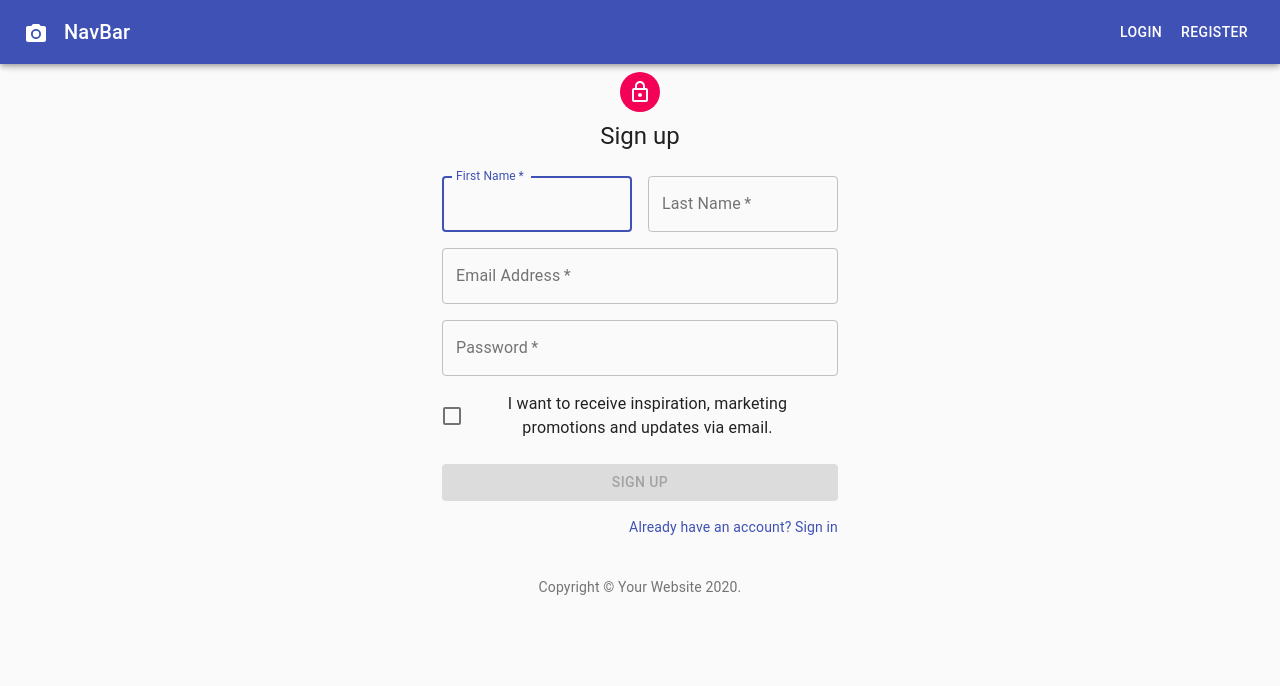
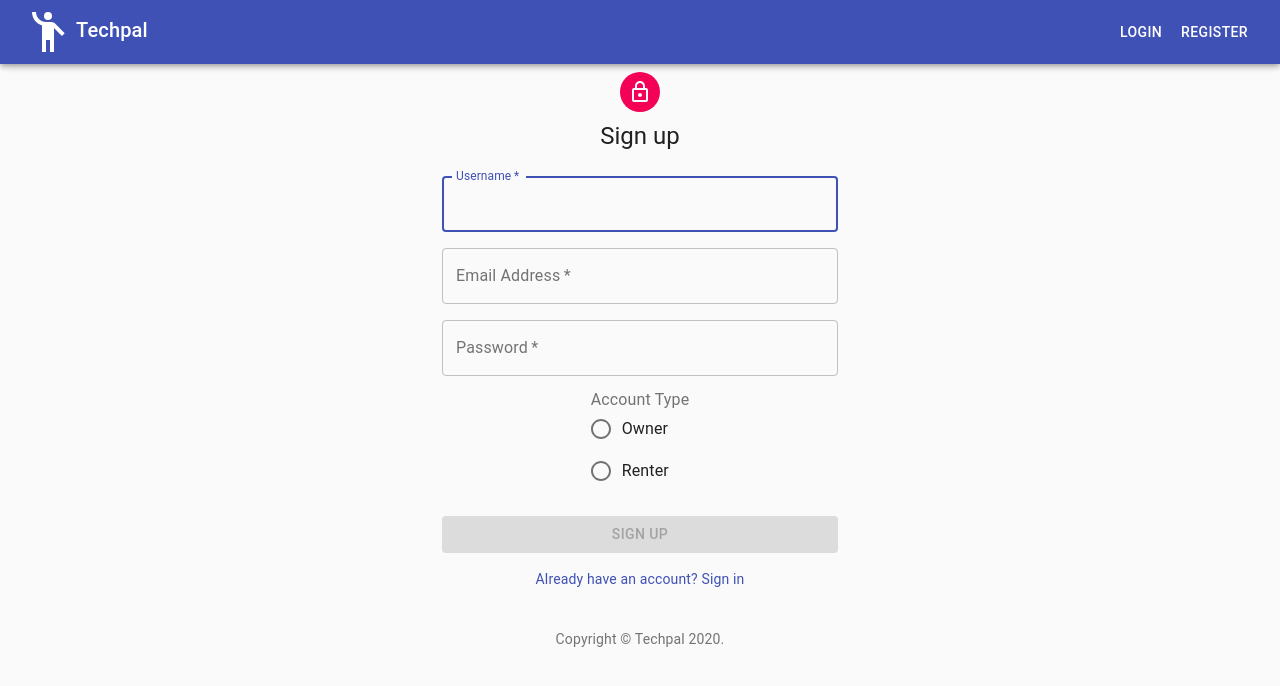
Before and after one commit to lateralcreativity/front-end, a React (Create React App) app in the folder use-my-tech-stuff-app/: page /register in a window 1280 px wide. Shown: the top 686 px of the page. Built offline with nearby package versions, Linux system fonts and the light colour scheme.

Commit message:
Changed copyright href and name, sign up form changed to respresent data structure provided to us, validation errors updated as well, icon and name updated in nav component

```diff
--- a/use-my-tech-stuff-app/src/componets/HomePage.jsx
+++ b/use-my-tech-stuff-app/src/componets/HomePage.jsx
@@ -16,8 +16,8 @@ function Copyright() {
      return (
           <Typography variant="body2" color="textSecondary" align="center">
                {'Copyright © '}
-               <Link color="inherit" href="https://material-ui.com/">
-                    Your Website
+               <Link color="inherit" href="/">
+                    Techpal
       </Link>{' '}
                {new Date().getFullYear()}
                {'.'}
--- a/use-my-tech-stuff-app/src/componets/Login.jsx
+++ b/use-my-tech-stuff-app/src/componets/Login.jsx
@@ -27,8 +27,8 @@ function Copyright() {
   return (
     <Typography variant="body2" color="textSecondary" align="center">
       {'Copyright © '}
-      <Link color="inherit" href="https://material-ui.com/">
-        Your Website
+      <Link color="inherit" href="/">
+        Techpal
       </Link>{' '}
       {new Date().getFullYear()}
       {'.'}
--- a/use-my-tech-stuff-app/src/componets/NavBar.jsx
+++ b/use-my-tech-stuff-app/src/componets/NavBar.jsx
@@ -1,17 +1,19 @@
 import React from 'react';
 import AppBar from '@material-ui/core/AppBar';
-import CameraIcon from '@material-ui/icons/PhotoCamera';
+import EmojiPeopleIcon from '@material-ui/icons/EmojiPeople';
 import CssBaseline from '@material-ui/core/CssBaseline';
 import Toolbar from '@material-ui/core/Toolbar';
 import Typography from '@material-ui/core/Typography';
 import Button from '@material-ui/core/Button';
+import Link from '@material-ui/core/Link';
 import { makeStyles } from '@material-ui/core/styles';
 
 
 const useStyles = makeStyles((theme) => ({
      icon: {
-       marginRight: theme.spacing(2),
-       verticalAlign: 'middle'
+       marginRight: theme.spacing(0.5),
+       verticalAlign: 'middle',
+       fontSize: '48px'
      },
      heroContent: {
        backgroundColor: theme.palette.background.paper,
@@ -40,8 +42,10 @@ const useStyles = makeStyles((theme) => ({
           <AppBar>
             <Toolbar style={{width: '100%', justifyContent: 'space-between'}}>
               <Typography variant="h6" color="inherit">
-              <CameraIcon className={classes.icon}/>
-                NavBar
+                <Link href="/" color="inherit" style={{textDecoration: 'none'}}>
+                  <EmojiPeopleIcon className={classes.icon} />
+                  Techpal
+                </Link>
               </Typography>
               <Typography>
                 <Button color="inherit" href="/login">Login</Button>
--- a/use-my-tech-stuff-app/src/componets/Registration.jsx
+++ b/use-my-tech-stuff-app/src/componets/Registration.jsx
@@ -4,7 +4,10 @@ import Button from '@material-ui/core/Button';
 import CssBaseline from '@material-ui/core/CssBaseline';
 import TextField from '@material-ui/core/TextField';
 import FormControlLabel from '@material-ui/core/FormControlLabel';
-import Checkbox from '@material-ui/core/Checkbox';
+import FormControl from '@material-ui/core/FormControl';
+import FormLabel from '@material-ui/core/FormLabel';
+import RadioGroup from '@material-ui/core/RadioGroup';
+import Radio from '@material-ui/core/Radio';
 import Link from '@material-ui/core/Link';
 import Grid from '@material-ui/core/Grid';
 import Box from '@material-ui/core/Box';
@@ -20,8 +23,8 @@ function Copyright() {
   return (
     <Typography variant="body2" color="textSecondary" align="center">
       {'Copyright © '}
-      <Link color="inherit" href="https://material-ui.com/">
-        Your Website
+      <Link color="inherit" href="/">
+        Techpal
       </Link>{' '}
       {new Date().getFullYear()}
       {'.'}
@@ -55,17 +58,17 @@ const useStyles = makeStyles((theme) => ({
 
 // -------- Initial Form Values --------
 const initialFormErrors = {
-  firstName: '',
-  lastName: '',
+  username: '',
   email: '',
-  password: ''
+  password: '',
+  type: ''
 }
 
 const initialFormValues = {
-  firstName: '',
-  lastName: '',
+  username: '',
   email: '',
-  password: ''
+  password: '',
+  type: ''
 }
 
 const initialDisabled = true;
@@ -136,10 +139,7 @@ export default function Registration() {
 
         {/* -------- Form Errors Render --------  */}
         <Typography className={classes.error} component="p">
-          {formErrors.firstName}
-        </Typography>
-        <Typography className={classes.error} component="p">
-          {formErrors.lastName}
+          {formErrors.username}
         </Typography>
         <Typography className={classes.error} component="p">
           {formErrors.email}
@@ -151,30 +151,16 @@ export default function Registration() {
 
         <form className={classes.form} onSubmit={registrationHandler} noValidate>
           <Grid container spacing={2}>
-            <Grid item xs={12} sm={6}>
+            <Grid item xs={12} >
               <TextField
-                autoComplete="fname"
-                name="firstName"
+                name="username"
                 variant="outlined"
                 required
                 fullWidth
-                id="firstName"
-                label="First Name"
+                id="username"
+                label="Username"
                 autoFocus
-                value={formValues.firstName}
-                onInput={inputHandler}
-              />
-            </Grid>
-            <Grid item xs={12} sm={6}>
-              <TextField
-                variant="outlined"
-                required
-                fullWidth
-                id="lastName"
-                label="Last Name"
-                name="lastName"
-                autoComplete="lname"
-                value={formValues.lastName}
+                value={formValues.username}
                 onInput={inputHandler}
               />
             </Grid>
@@ -206,10 +192,13 @@ export default function Registration() {
               />
             </Grid>
             <Grid item xs={12}>
-              <FormControlLabel
-                control={<Checkbox value="allowExtraEmails" color="primary" />}
-                label="I want to receive inspiration, marketing promotions and updates via email."
-              />
+            <FormControl component="fieldset">
+              <FormLabel component="legend">Account Type</FormLabel>
+              <RadioGroup aria-label="type" name="type" value={formValues.type} onChange={inputHandler}>
+                <FormControlLabel value="owner" control={<Radio />} label="Owner" />
+                <FormControlLabel value="renter" control={<Radio />} label="Renter" />
+              </RadioGroup>
+            </FormControl>
             </Grid>
           </Grid>
           <Button
@@ -223,7 +212,7 @@ export default function Registration() {
           >
             Sign Up
           </Button>
-          <Grid container justify="flex-end">
+          <Grid container justify="center">
             <Grid item>
               <Link href="/login" variant="body2">
                 Already have an account? Sign in
--- a/use-my-tech-stuff-app/src/validation/formSchema.js
+++ b/use-my-tech-stuff-app/src/validation/formSchema.js
@@ -1,17 +1,16 @@
 import * as yup from 'yup';
 
 const formSchema = yup.object().shape({
-    firstName: yup.string()
+    username: yup.string()
     .trim()
-    .required('First name is a required field'),
-    lastName: yup.string()
-    .trim()
-    .required('Last name is a required field'),
+    .required('Username is a required field.'),
     email: yup.string()
     .required('Must be a valid email address.')
     .email('Must be a valid email address.'),
     password: yup.string()
-    .required('Password is a required field.')
+    .required('Password is a required field.'),
+    type: yup.string()
+    .required('User type is a required field.')
   })
 
   export default formSchema
```
